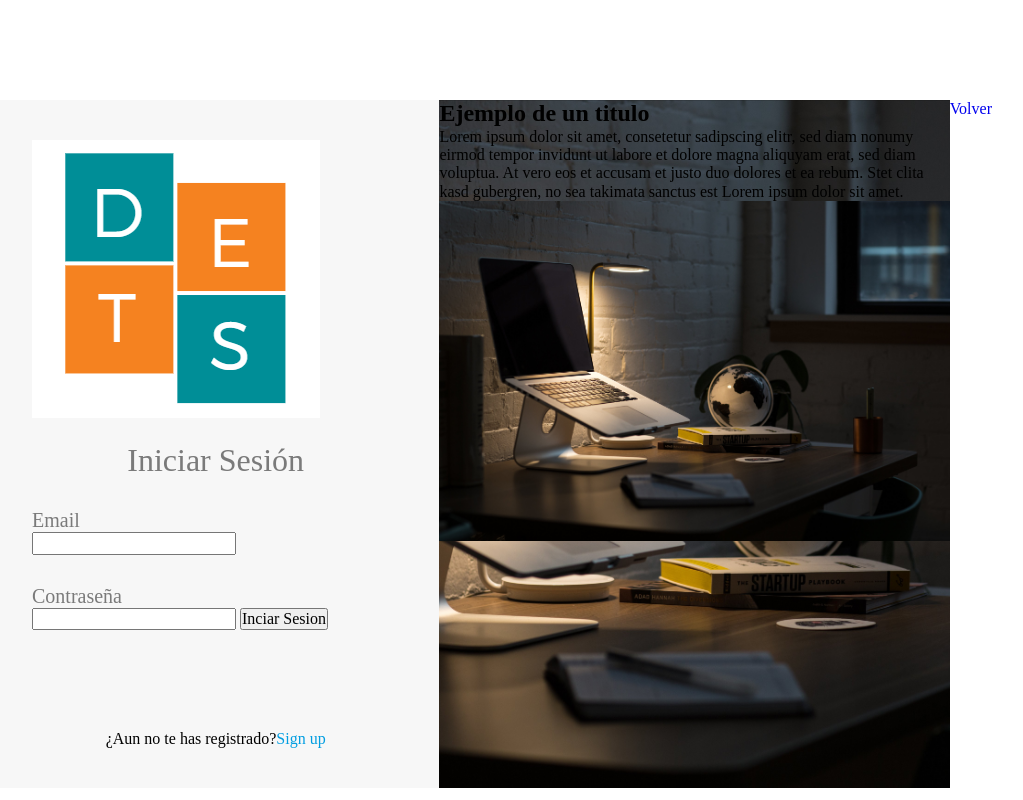
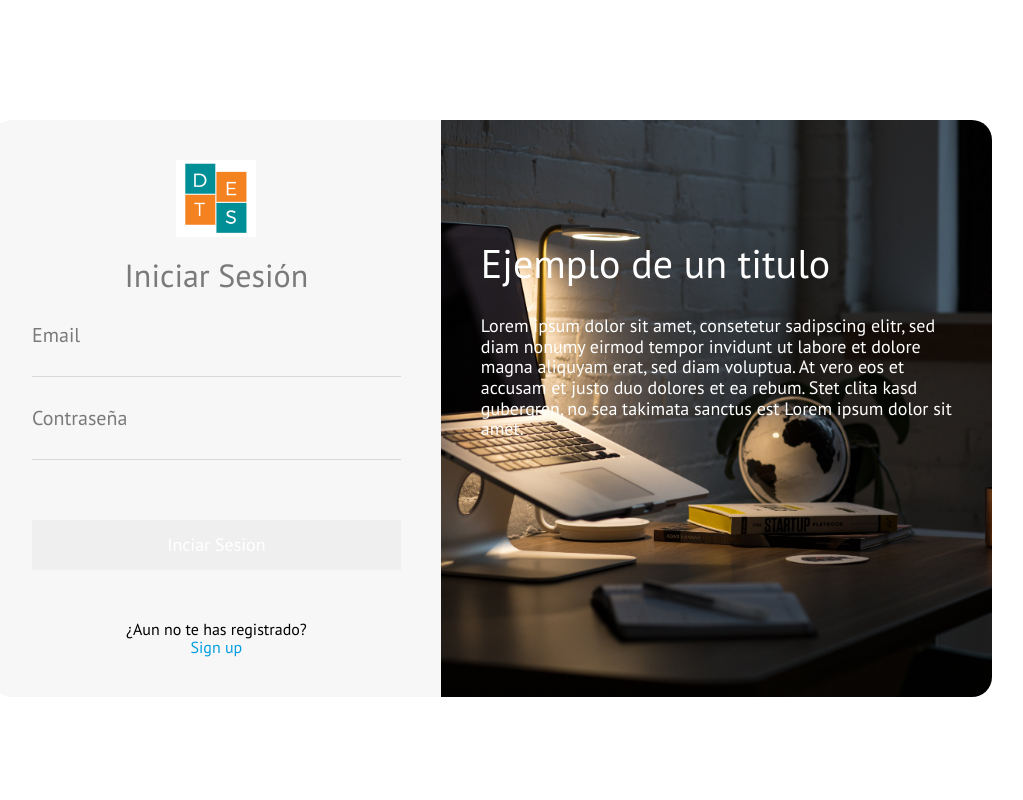
Before and after one commit to Ruizdev7/Engine_ED, a Flask app: page /loginCliente in a window 1280 px wide. Shown: the whole page, without its empty margins (148-1171 px from the left). Run offline with Flask 2, Linux system fonts and the light colour scheme.

Commit message:
Implementacion final login cliente con estilos y responsive design

```diff
--- a/Engine_ED/static/styles/loginCliente.css
+++ b/Engine_ED/static/styles/loginCliente.css
@@ -1,13 +1,15 @@
+@import url('https://fonts.googleapis.com/css2?family=PT+Sans&display=swap');
+
 * {
     margin: 0;
     padding: 0;
     box-sizing: border-box;
-    font-family: Serif;
+    font-family: 'PT Sans', sans-serif;
     text-decoration: none;
 }
 
 body {
-    background: linear-gradient(90deg, #008E97, #01b5bf)
+    background: -moz-linear-gradient(left, #008e97 0%, #00bdc4 42%, #00d7ea 76%, #00d7ea 76%, #00d7ea 100%);
     padding: 20px;
 }
 
@@ -17,16 +19,18 @@ body {
     margin: auto;
     margin-top: 100px;
     display: flex;
+    border-radius: 20px;
+    overflow: hidden;
 }
 
-.ctn-form{
+.ctn-form {
     width: 80%;
     padding: 40px;
     background: #f7f7f7;
 }
 
-.logo {
-    width: 150px;
+.Logo {
+    width: 80px;
     display: block;
     margin: auto;
 }
@@ -46,46 +50,46 @@ label {
     color: #7a7a7a;
 }
 
-
-input [type="email"],
-input [type="password"] {
+input[type="email"], input[type="password"] {
     width: 100%;
     height: 30px;
     background: rgba(0,0,0,0);
     border: 0px;
     outline: 0px;
     border-bottom: 1px solid rgba(0,0,0,0.12);
-    color: ;
+    color: #008E97;
     font-size: 16px;
 }
 
-input [type="submit"] {
+input[type="submit"] {
     width: 100%;
     height: 50px;
     margin-top: 60px;
     color: white;
     border: 0px;
-    background: linear-gradient(90deg, #008E97, #01b5bf);
+    background: -moz-linear-gradient(left, #008e97 0%, #00bdc4 42%, #00d7ea 76%, #00d7ea 76%, #00d7ea 100%);
     font-weight: 300;
     cursor: pointer;
     font-size: 18px;
 }
 
-input [type="submit"]:hover{
-    background: linear-gradient(90deg, #01b5bf, #008E97);
+input[type="submit"]:hover{
+    background: -moz-linear-gradient(right, #008e97 0%, #00bdc4 42%, #00d7ea 76%, #00d7ea 76%, #00d7ea 100%);
 }
 
 .text-footer {
-    display:block;
-    margin-top: 100px;
+    display: block;
+    margin-top: 50px;
     text-align: center;
     color: 7a7a7a;
     font-weight: 300;
 }
 
-.text-footer a {
+a {
+    display: block;
     color: #029EE1;
     font-weight: 500;
+    text-align: center;
 }
 
 /* LADO DERECHO */
@@ -95,4 +99,48 @@ input [type="submit"]:hover{
     background-image: url(../imgs/working-at-night.jpg);
     background-position: center;
     background-size: cover;
+    padding: 40px;
+    position: relative;
 }
+
+.capa {
+    width: 100%;
+    height: 100%;
+    position: absolute;
+    top: 0;
+    left: 0;
+    background: -moz-linear-gradient(right, #008e97 0%, #00bdc4 42%, #00d7ea 76%, #00d7ea 76%, #00d7ea 100%);
+    opacity: 0.8;
+}
+
+.title-description {
+    position: relative;
+    top: 80px;
+    color: white;
+    font-weight: 300;
+    font-size: 40px;
+}
+
+.text-description {
+    position: relative;
+    top: 110px;
+    color: white;
+    font-weight: 200;
+    font-size: 18px;
+}
+
+/* RESPONSIVE */
+
+@media screen and (max-width: 800px) {
+
+    .ctn-text {
+        display: none;
+    }
+
+    .ctn-form {
+        margin: auto;
+        width: 100%;
+        background: white;
+    }
+
+}
--- a/Engine_ED/templates/loginCliente.html
+++ b/Engine_ED/templates/loginCliente.html
@@ -19,27 +19,27 @@
             <div class="ctn-form">
                 <img class="Logo" src="{{ url_for('static', filename='imgs/LogoSEDPE.png') }}">
                 <h1 class="title">Iniciar Sesión</h1>
-
-                <form action="loginCliente_submit">
+                <form>
                     <label for="correoElectronicoCliente">Email</label>
-                    <input type="email" id="correoElectronicoCliente"/>
+                    <input type="email" id="correoElectronicoCliente">
                     <label for="contraseñaCliente">Contraseña</label>
-                    <input type="password" id="contraseñaCliente"/>
-                    <input type="submit" value="Inciar Sesion"/>
+                    <input type="password" id="contraseñaCliente"><br>
+                    <input type="submit" value="Inciar Sesion"><br>
                 </form>
-                <span class="text-footer">¿Aun no te has registrado?<a href="registroCliente">Sign up</a></span>
+                <span class="text-footer">¿Aun no te has registrado?</span>
+                <a href="registroCliente">Sign up</a>
             </div>
 
             <div class="ctn-text">
                 <div class="capa"></div>
-                <h2 class="title-description">Ejemplo de un titulo</h2>
-                <p class="text-description">Lorem ipsum dolor sit amet, consetetur sadipscing elitr,
-                sed diam nonumy eirmod tempor invidunt ut labore et dolore magna aliquyam erat,
-                sed diam voluptua. At vero eos et accusam et justo duo dolores et ea rebum.
-                Stet clita kasd gubergren, no sea takimata sanctus est Lorem ipsum dolor sit amet.</p>
-                <img src="{{ url_for('static', filename='imgs/working-at-night.jpg') }}">
+                    <h2 class="title-description">Ejemplo de un titulo</h2>
+                    <p class="text-description">Lorem ipsum dolor sit amet, consetetur sadipscing elitr,
+                    sed diam nonumy eirmod tempor invidunt ut labore et dolore magna aliquyam erat,
+                    sed diam voluptua. At vero eos et accusam et justo duo dolores et ea rebum.
+                    Stet clita kasd gubergren, no sea takimata sanctus est Lorem ipsum dolor sit amet.</p>
             </div>
-            <a href="/">Volver</a>
         </div>
     </body>
 </html>
+
+<!--<a href="/">Volver</a>-->
--- a/Engine_ED/templates/registroCliente.html
+++ b/Engine_ED/templates/registroCliente.html
@@ -8,7 +8,7 @@
         <!--<meta http-equiv="Cache-Control" content="no-cache, mustrevalidate">-->
         <!--<meta http-equiv="Pragma" content="no-cache">-->
         <title>Registrate</title>
-        <link rel="stylesheet" href="{{ url_for('static', filename='styles/normalize.css') }}">
+        <!--<link rel="stylesheet" href="{{ url_for('static', filename='styles/normalize.css') }}">-->
         <link rel="stylesheet" href="{{ url_for('static', filename='styles/registroCliente.css') }}">
         <link rel="shortcut icon" href="{{ url_for('static', filename='imgs/LogoSEDPE.ico') }}">
     </head>
```
